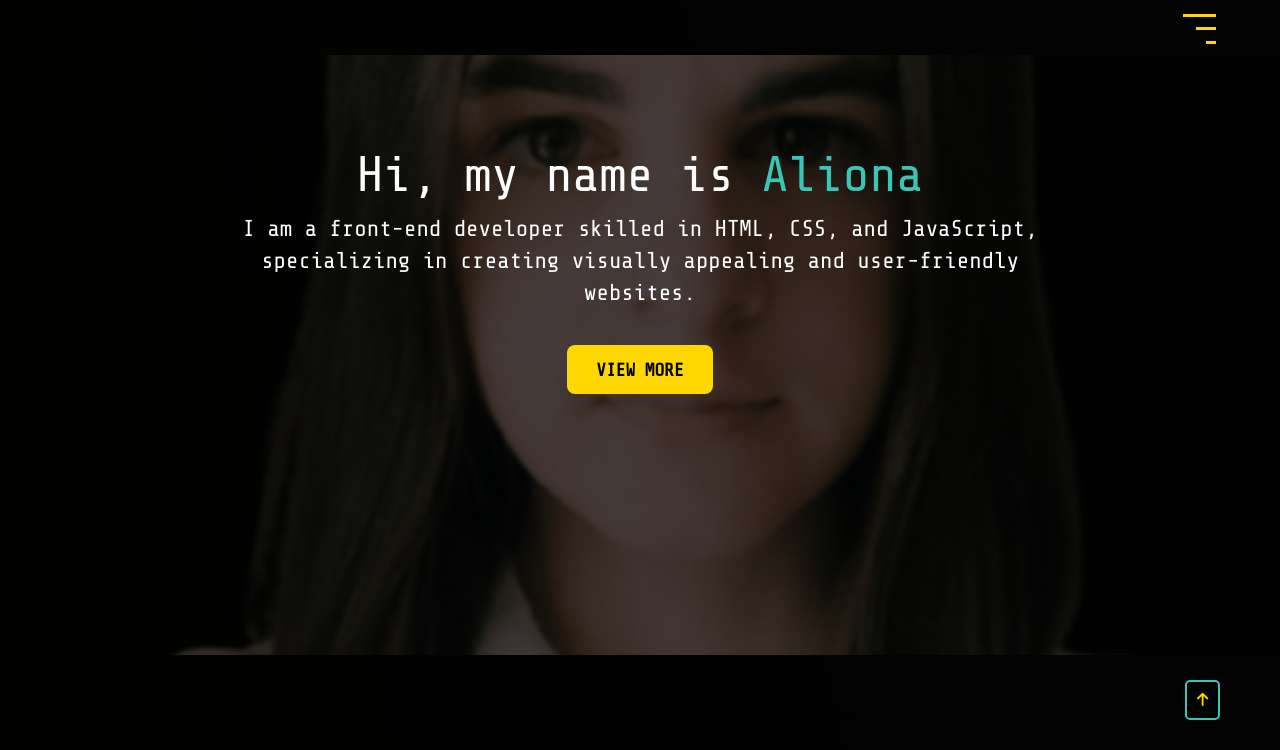
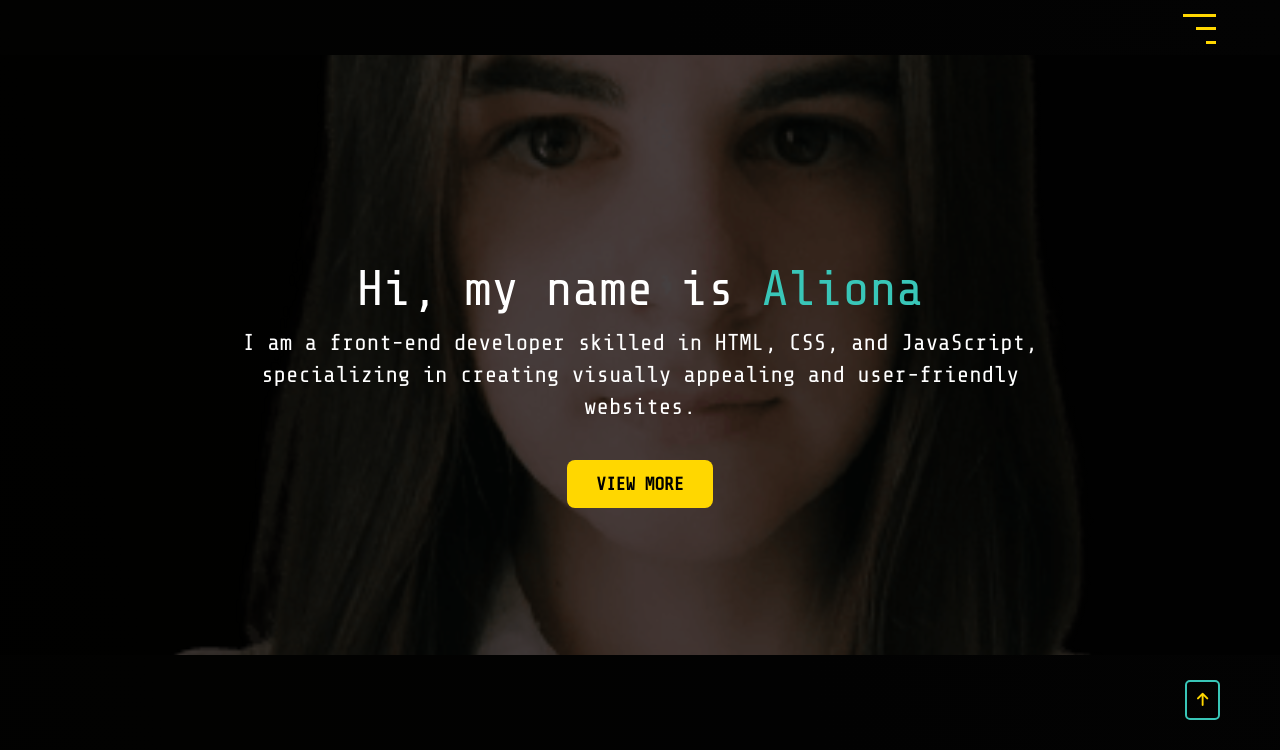
Before and after one commit to Aliona77/www, a plain HTML site: page index.html in a window 1280 px wide. Shown: the part 50-800 px from the top of the page. Drawn offline with nearby package versions, Linux system fonts and the light colour scheme.

Commit message:
hero bg image

```diff
--- a/sass/_mixins.scss
+++ b/sass/_mixins.scss
@@ -15,6 +15,5 @@
   background-image: url($bgImg);
   background-size: cover;
   background-position: center;
-
   background-repeat: no-repeat;
 }
--- a/sass/_reset.scss
+++ b/sass/_reset.scss
@@ -8,6 +8,7 @@ li{
     list-style-type:none;
 }
 img {
+    max-width: 100%;
 	height: auto;
 }
 
--- a/sass/main.scss
+++ b/sass/main.scss
@@ -200,11 +200,8 @@ body {
   height: 75vh;
   text-align: center;
   margin-top: 2.2em;
-  @include bgImages("../img/hero/bg3.png");
-  background-position: center center;
-
-
-  background-attachment: scroll;
+  @include bgImages("../img/hero/mobile.png");
+  background-position: top top;
 
   .shadow {
     position: absolute;
@@ -225,8 +222,6 @@ body {
   &__text {
     font-size: 2rem;
     z-index: 1;
-
-
   }
   &__span {
     color: $greenishBlue;
@@ -547,24 +542,12 @@ body {
 // MEDIA
 // ===============================
 
-
-// ===================media max-width 576px====================//
-@media (max-width: 576px) {
- .hero {
-    background-size: cover;
-    background-position: center top;
-  }
-
-}
-
 //================media min-width 576px========================//
 
 @media (min-width: 576px) {
-
   .hero {
-     @include bgImages("../img/hero/bg4.png");
+    @include bgImages("../img/hero/mobile.png");
     background-position: top center;
-
   }
 
   .about {
@@ -604,15 +587,13 @@ body {
   }
 }
 
-
 // ===================media max-width 700px====================//
 @media (min-width: 700px) {
- .hero {
-     @include bgImages("../img/hero/bg6.png");
-     background-position: top center;
+  //  .hero {
+  //      @include bgImages("..img/hero/tinywow_bg_29896731.png");
+  //      background-position: top center;
 
-  }
-
+  //   }
 }
 //================media min-width 768px========================//
 
@@ -650,7 +631,6 @@ body {
 
     &__btn {
       font-size: 1.8rem;
-
     }
   }
   .nav {
@@ -767,17 +747,16 @@ body {
     }
   }
   .hero {
-    justify-content: flex-start;
-    @include bgImages("../img/hero/bg6.png");
+    background-image: url("../img/hero/mobile.png");
+    background-position: center;
     background-size: cover;
-    background-position: top top;
-    &__text{
+
+    &__text {
       width: 70%;
     }
     &__heading {
       font-size: 5rem;
       margin-top: 60px;
-
     }
   }
 
```
Also changed, not shown: css/main.css, img/hero/bg3.png (deleted), img/hero/bg4.png (deleted), img/hero/bg5.png (deleted), img/hero/bg6.png (deleted), img/hero/mobile.png (renamed from img/hero/bg.png), 1 other file. Lines whose indentation alone changed are shown as unchanged.
